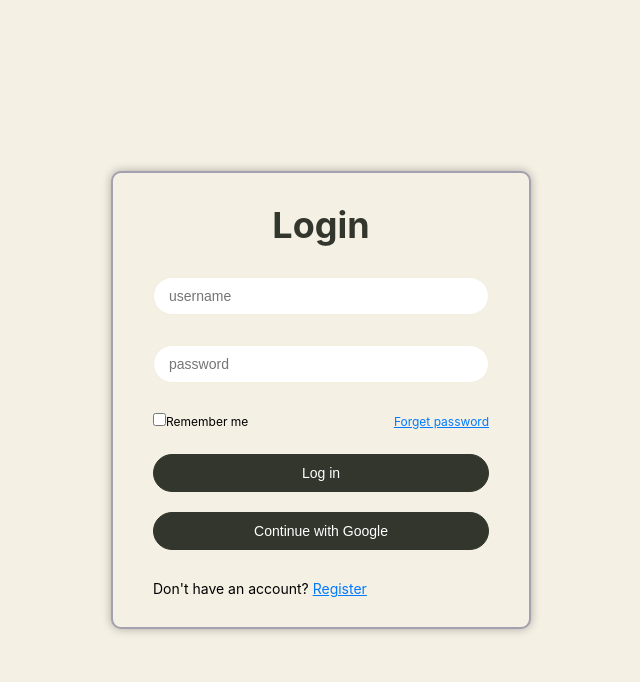
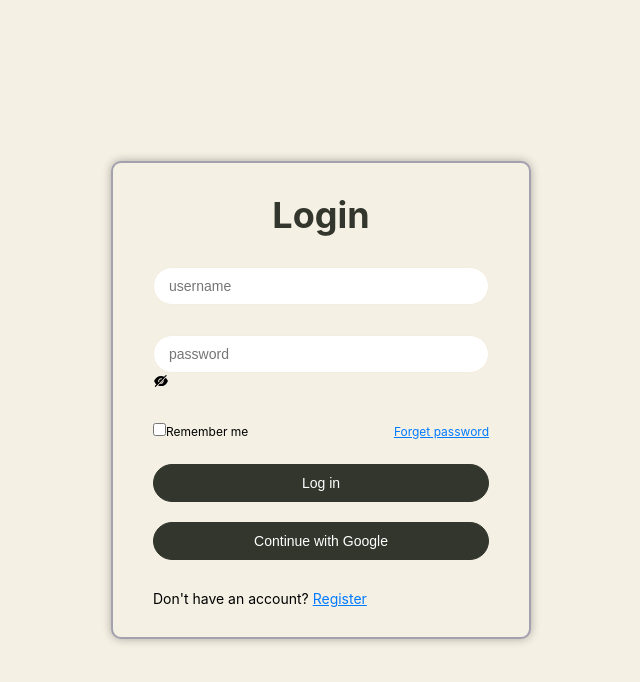
Before and after one commit to mahfouz72/LiBooks, a React (Create React App) app in the folder frontend/: page / in a window 1280 px wide. Shown: the top 682 px of the page, without its empty margins (319-959 px from the left). Built offline with nearby package versions, Linux system fonts and the light colour scheme.

Commit message:
Adding password length validation in signup

```diff
--- a/frontend/src/pages/login/Login.jsx
+++ b/frontend/src/pages/login/Login.jsx
@@ -3,6 +3,7 @@ import { Link, useNavigate } from "react-router-dom";
 import { BACKEND_BASE } from "../../constants/Constants";
 import { LOGIN_API } from "../../constants/Constants";
 import { HOME } from "../../constants/Constants";
+import Password from '../../Components/Fields/Password/password';
 import './login.css'
 
 function LoginForm(){
@@ -22,22 +23,22 @@ function LoginForm(){
 
         if(username === ''){
             setUsernameError("Username is required!");
-            return
+            return;
         }
 
         if(username.length < 2){
             setUsernameError("The username must be at least 3 characters");
-            return
+            return;
         }
 
         if(password === ''){
             setPasswordError("Password is required!");
-            return
+            return;
         }
 
         if(password.length < 7){
             setPasswordError("The password must be at least 8 characters");
-            return
+            return;
         }
 
         console.log("Login attempt with:", { username, password });
@@ -79,11 +80,14 @@ function LoginForm(){
                 </div>
 
                 <div className="input-box">
-                    <input type="password"
-                        placeholder="password"
-                        value={password}
-                        onChange={(e) => setPassword(e.target.value)}
-                    />
+                <div className="input-box">
+                <Password
+                    value={password}
+                    setValue={setPassword}
+                    placeholder="password"
+                />
+                    <p className="error">{passwordError}</p>
+                </div>
                     <p className="error">{passwordError}</p>
                 </div>
 
--- a/frontend/src/pages/signup/signup.jsx
+++ b/frontend/src/pages/signup/signup.jsx
@@ -48,6 +48,11 @@ const Signup = () => {
     // Check if passwords match
     if (!checkPasswordsMatch()) {
       setPasswordError('** Passwords do not match');
+      return;
+    }
+
+    if(password.length < 7){
+      setPasswordError("The password must be at least 8 characters");
       return;
     }
 
```
